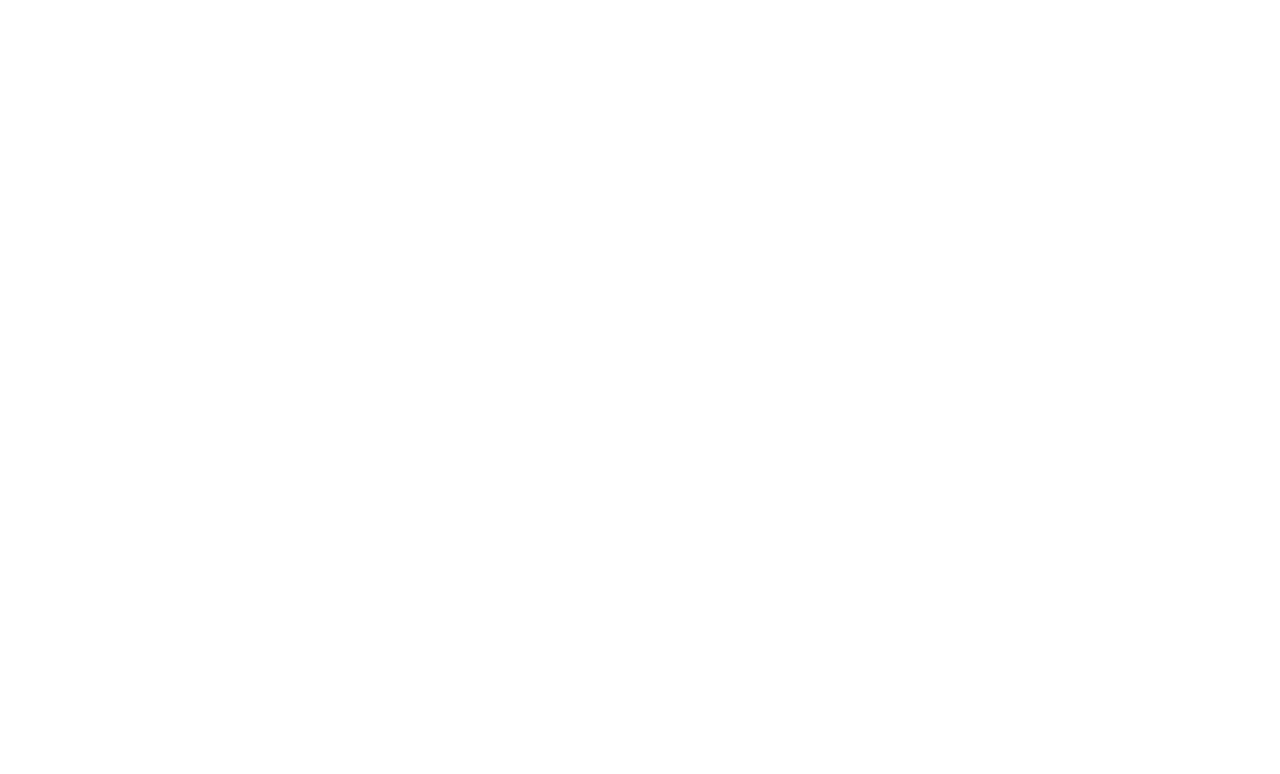
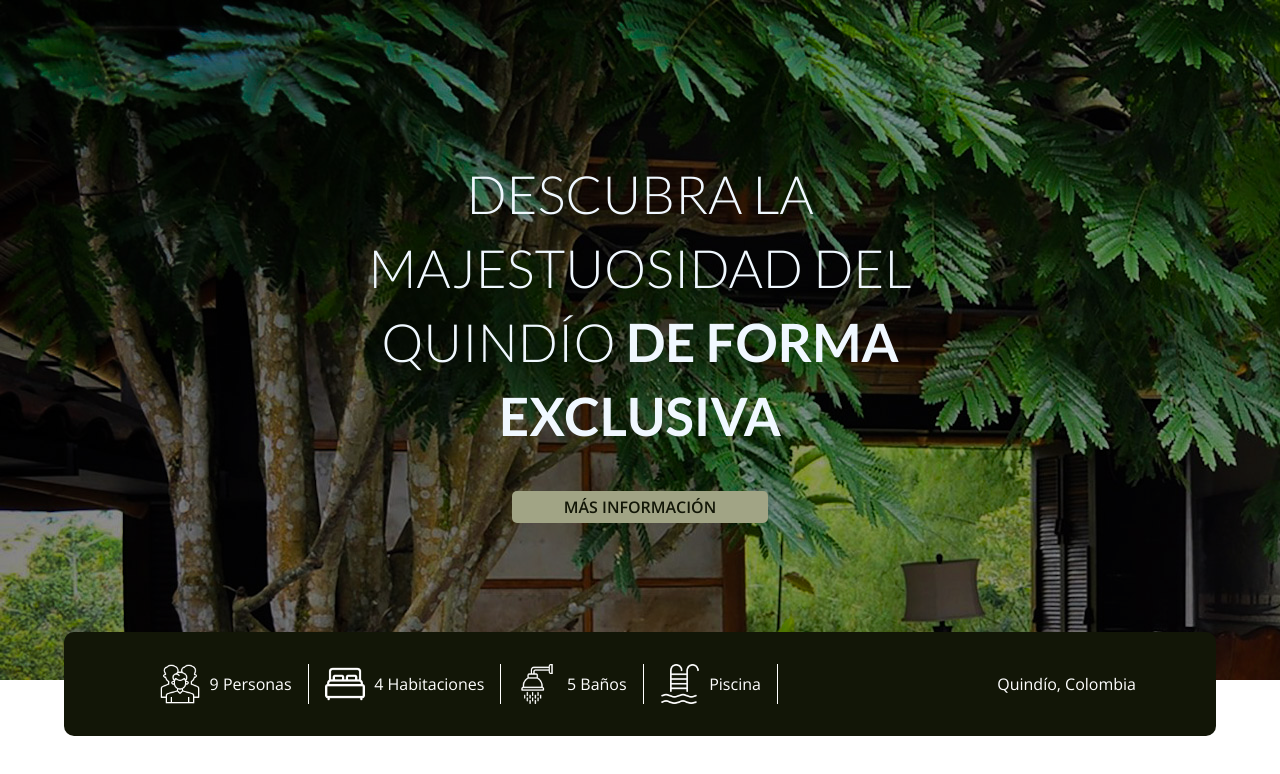
Before and after one commit to AndresFDaza/caniaBrava, a website: page index.html in a window 1280 px wide. Drawn offline with nearby package versions, Linux system fonts and the light colour scheme.

Commit message:
Feature - header implementacion (#1)
* move icons and images into assets folder

* insert first design header

* modify layout header info

```diff
--- a/index.html
+++ b/index.html
@@ -6,10 +6,49 @@
   <meta http-equiv="X-UA-Compatible" content="IE=edge">
   <meta name="viewport" content="width=device-width, initial-scale=1.0">
   <title>Hacienda Cania Brava</title>
+  <link rel="stylesheet" href="./src/styles/style.css">
+
+  <link rel="preconnect" href="https://fonts.googleapis.com">
+  <link rel="preconnect" href="https://fonts.gstatic.com" crossorigin>
+  <link href="https://fonts.googleapis.com/css2?family=Lato:wght@300;700&family=Open+Sans:wght@400;600&display=swap"
+    rel="stylesheet">
+
 </head>
 
 <body>
 
+  <header>
+    <div class="header__filter-opacity">
+      <div class="header__title">
+        DESCUBRA LA MAJESTUOSIDAD DEL QUINDÍO <span>DE FORMA EXCLUSIVA</span>
+      </div>
+      <a class="header__button">MÁS INFORMACIÓN</a>
+      <div class="header__info-container">
+        <div class="header__info-tags">
+          <div class="info-tag">
+            <img src="./src/assets/icons/people.png" alt="icons/people">
+            <p>9 Personas</p>
+          </div>
+          <div class="info-tag">
+            <img src="./src/assets/icons/double-bed.png" alt="icons/double-bed">
+            <p>4 Habitaciones</p>
+          </div>
+          <div class="info-tag">
+            <img src="./src/assets/icons/shower.png" alt="icons/shower">
+            <p>5 Baños</p>
+          </div>
+          <div class="info-tag">
+            <img src="./src/assets/icons/swimming-pool.png" alt="icons/swimming-pool">
+            <p>Piscina</p>
+          </div>
+        </div>
+        <div>
+          Quindío, Colombia
+        </div>
+      </div>
+    </div>
+  </header>
+
 </body>
 
 </html>
--- a/src/styles/style.css
+++ b/src/styles/style.css
@@ -0,0 +1,114 @@
+/*
+
+
+    Posicionamiento --> static, absolute, relative, fixed
+    Modelo de caja (Box model) --> margin, border, padding, content
+    Tipografía --> tipos, tamaños de fuente, etc
+    Estilos visuales --> box-shadow, border-radius, gradient, etc
+    Otros --> reglas CSS y más
+
+
+*/
+
+* {
+  box-sizing: border-box;
+  margin: 0;
+  padding: 0;
+}
+
+:root {
+  --color-dark-green : rgb(18, 22, 7);
+  --color-light-green : rgb(161, 164, 133);
+  --color-medium-green : rgb(115, 118, 91);
+
+  --title-font-family : 'Lato', sans-serif; /* 300 and 700*/
+  --body-font-family : 'Open Sans', sans-serif; /* 400 and 600*/
+}
+
+body {
+  font-family: var(--body-font-family);
+  color: #333;
+  font-size: 62.5%;
+  line-height: 1.6em;
+  margin: 0;
+}
+
+header {
+  width: 100%;
+  height: 85vh;
+  background-image: url(../assets/images/header-banner.jpg);
+}
+
+.header__filter-opacity {
+  width: 100%;
+  height: 100%;
+  background-color: rgba(0, 0, 0, 0.40);
+  display: flex;
+  flex-direction: column;
+  justify-content: center;
+  align-items: center;
+}
+
+.header__title{
+  text-align: center;
+  width: fit-content;
+  color: aliceblue;
+  font-size: 3.3rem;
+  padding: 0 20%;
+  line-height: 1.4em;
+  font-family: var(--title-font-family);
+  font-weight: 300;
+  margin-bottom: 1.2rem;
+}
+
+.header__title > span{
+  font-weight: bold;
+}
+
+.header__button{
+  text-align: center;
+  color: var(--color-medium-green);
+  padding: .5em;
+  border-radius: 5px;
+  width: 20%;
+  font-weight: bold;
+  color: var(--color-dark-green);
+  background: var(--color-light-green);
+  font-size: 1rem;
+  cursor: pointer;
+  margin-top: 1.2rem;
+}
+
+.header__info-container{
+  font-size: 1rem;
+  display: flex;
+  background: aliceblue;
+  justify-content: space-between;
+  align-items: center;
+  width: 90%;
+  justify-content: space-between;
+  padding: 2rem 5rem;
+  background: var(--color-dark-green);
+  color: white;
+  border-radius: 10px;
+  position: absolute;
+  top: 79%;
+}
+
+.header__info-tags{
+  display: flex;
+  align-items: center;
+}
+
+.info-tag{
+  display: flex;
+  align-items: center;
+  padding: 0 1rem;
+  border-right: 1px solid white;
+}
+
+.info-tag > img{
+  width: 40px;
+  height: 40px;
+  margin-right: .6rem;
+}
```
Also changed, not shown: src/assets/icons/double-bed.png (renamed from src/icons/double-bed.png), src/assets/icons/people.png (renamed from src/icons/people.png), src/assets/icons/shower.png (renamed from src/icons/shower.png), src/assets/icons/swimming-pool.png (renamed from src/icons/swimming-pool.png), src/assets/images/header-banner.jpg (renamed from src/images/header-banner.jpg).
